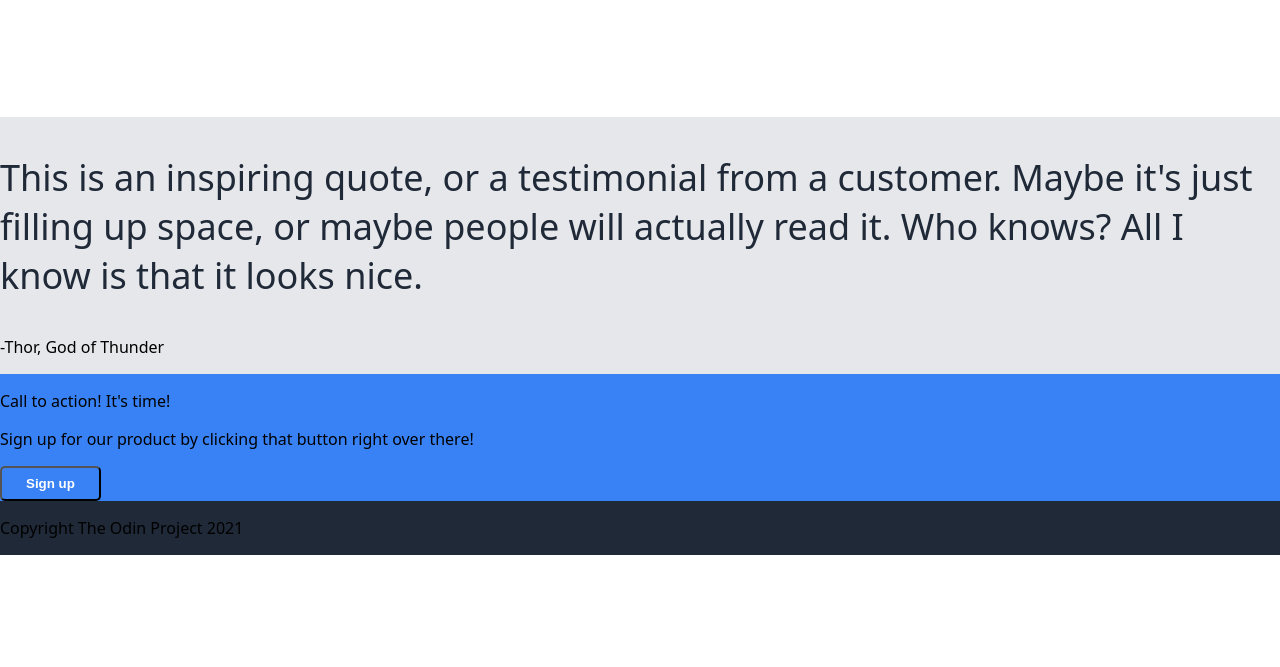
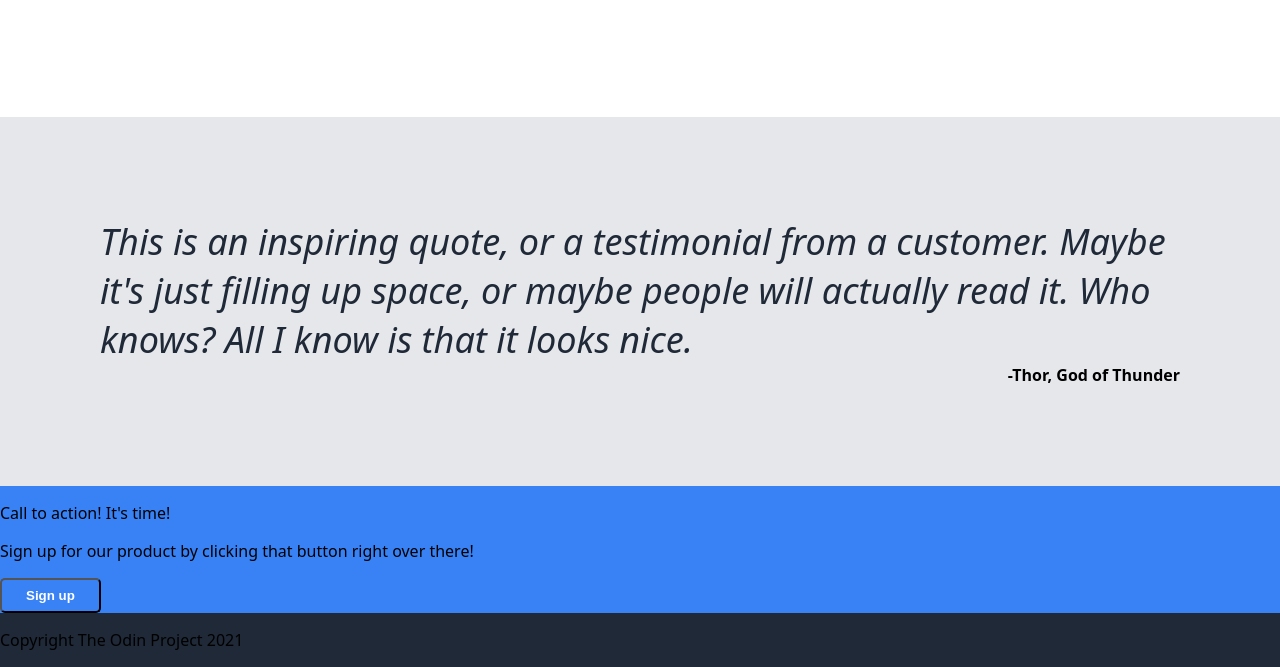
Before and after one commit to henthaii/landing-page, a plain HTML site: page landingpage.html in a window 1280 px wide. Shown: the part 957-1624 px from the top of the page. Before the commit the page ends 1512 px from the top, so only its background shows below. Drawn offline with Linux system fonts and the light colour scheme.

Commit message:
completed the quotes section with styling. included formatting for both items.

```diff
--- a/landingpage.html
+++ b/landingpage.html
@@ -48,8 +48,10 @@
         </div>
 
         <div class="more content">
-            <p class="quote">This is an inspiring quote, or a testimonial from a customer. Maybe it's just filling up space, or maybe people will actually read it. Who knows? All I know is that it looks nice.</p>
-            <p>-Thor, God of Thunder</p>
+            <div class="chunk">
+                <p class="quote">This is an inspiring quote, or a testimonial from a customer. Maybe it's just filling up space, or maybe people will actually read it. Who knows? All I know is that it looks nice.</p>
+                <p class="thor">-Thor, God of Thunder</p>
+            </div>
         </div>
 
         <div class="bottom content">
--- a/style.css
+++ b/style.css
@@ -58,6 +58,7 @@ h1 {
     color:#f9faf8;
     font-weight: 900;
     margin: 0px;
+    padding: 0px;
 }
 
 p.text {
@@ -120,10 +121,26 @@ img {
 
 }
 
+.chunk {
+    padding:100px;
+}
+
 .quote {
+    display:flex;
+    justify-content: center;
+    align-items: center;
     font-size: 36px;
     color:#1f2937;
     font-weight:300;
+    font-style:italic;
+    margin: 0px;
+}
+
+.thor {
+    display:flex;
+    justify-content: end;
+    font-weight: 900;
+    margin: 0px;
 }
 
 .bottom {
```
